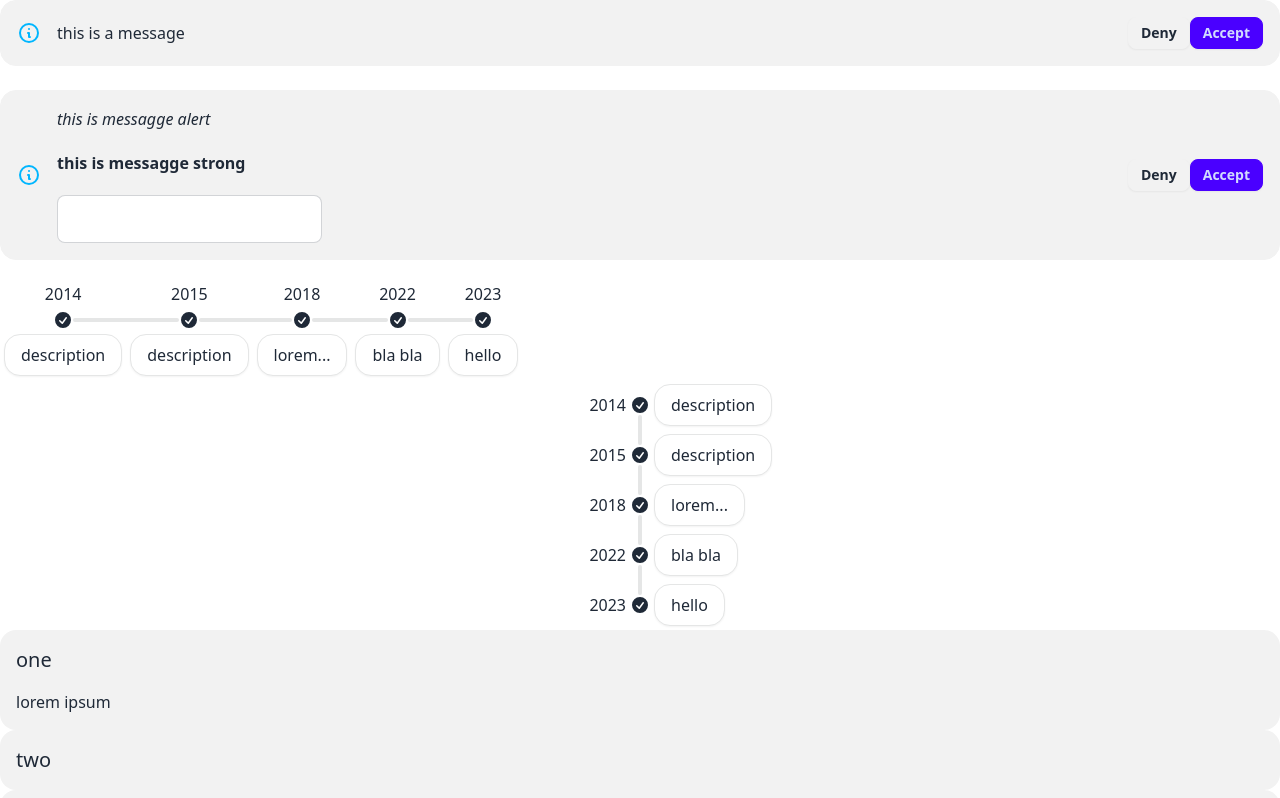
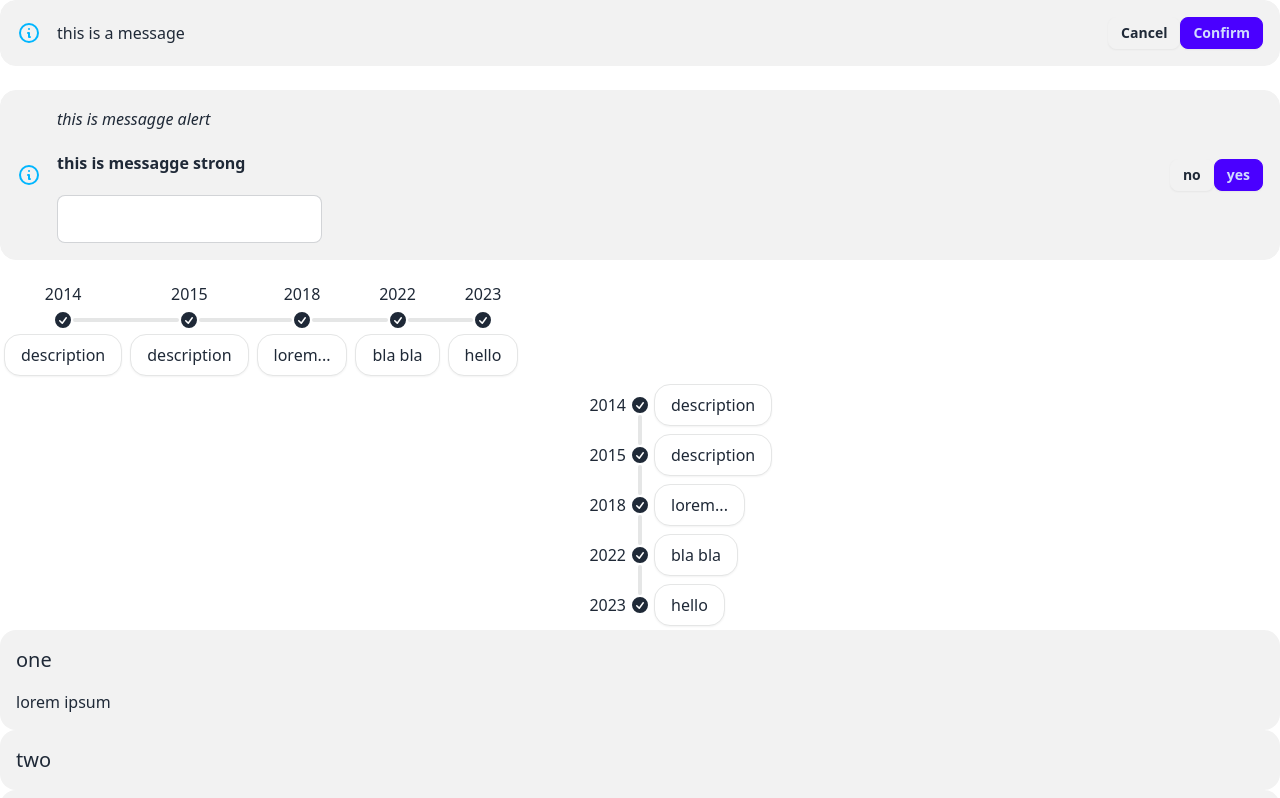
Before and after one commit to andreaborelli/angular17-demo, an Angular app: page / in a window 1280 px wide. Shown: the top 798 px of the page. Built offline with nearby package versions, Linux system fonts and the light colour scheme.

Commit message:
Alert - inputs - @Input @Output

```diff
--- a/src/app/app.component.ts
+++ b/src/app/app.component.ts
@@ -22,11 +22,13 @@ import { AlertComponent } from "./shared/components/alert.component";
 ],
   template: `
 
-  <!-- Alert ngContent   -->
+  <!-- Alert - inputs   -->
 
     <app-alert
       (onCancel)="cancel()"
       (onConfirm)="approve()"
+      denyLabel="Cancel"
+      acceptLabel="Confirm"
     >
        this is a message
     </app-alert>
--- a/src/app/shared/components/alert.component.ts
+++ b/src/app/shared/components/alert.component.ts
@@ -1,4 +1,4 @@
-import { Component, EventEmitter, Output } from '@angular/core';
+import { Component, EventEmitter, Input, Output } from '@angular/core';
 
 @Component({
   selector: 'app-alert',
@@ -23,8 +23,8 @@ import { Component, EventEmitter, Output } from '@angular/core';
       <div><ng-content></ng-content></div>
 
       <div>
-        <button class="btn btn-sm" (click)="onCancel.emit()">Deny</button>
-        <button class="btn btn-sm btn-primary" (click)="onConfirm.emit()">Accept</button>
+        <button class="btn btn-sm" (click)="onCancel.emit()">{{ denyLabel }}</button>
+        <button class="btn btn-sm btn-primary" (click)="onConfirm.emit()">{{ acceptLabel }}</button>
       </div>
     </div>
 
@@ -37,4 +37,8 @@ export class AlertComponent {
 
   @Output() onConfirm = new EventEmitter();
 
+  @Input() denyLabel = 'no'
+
+  @Input() acceptLabel = 'yes'
+
 }
```
